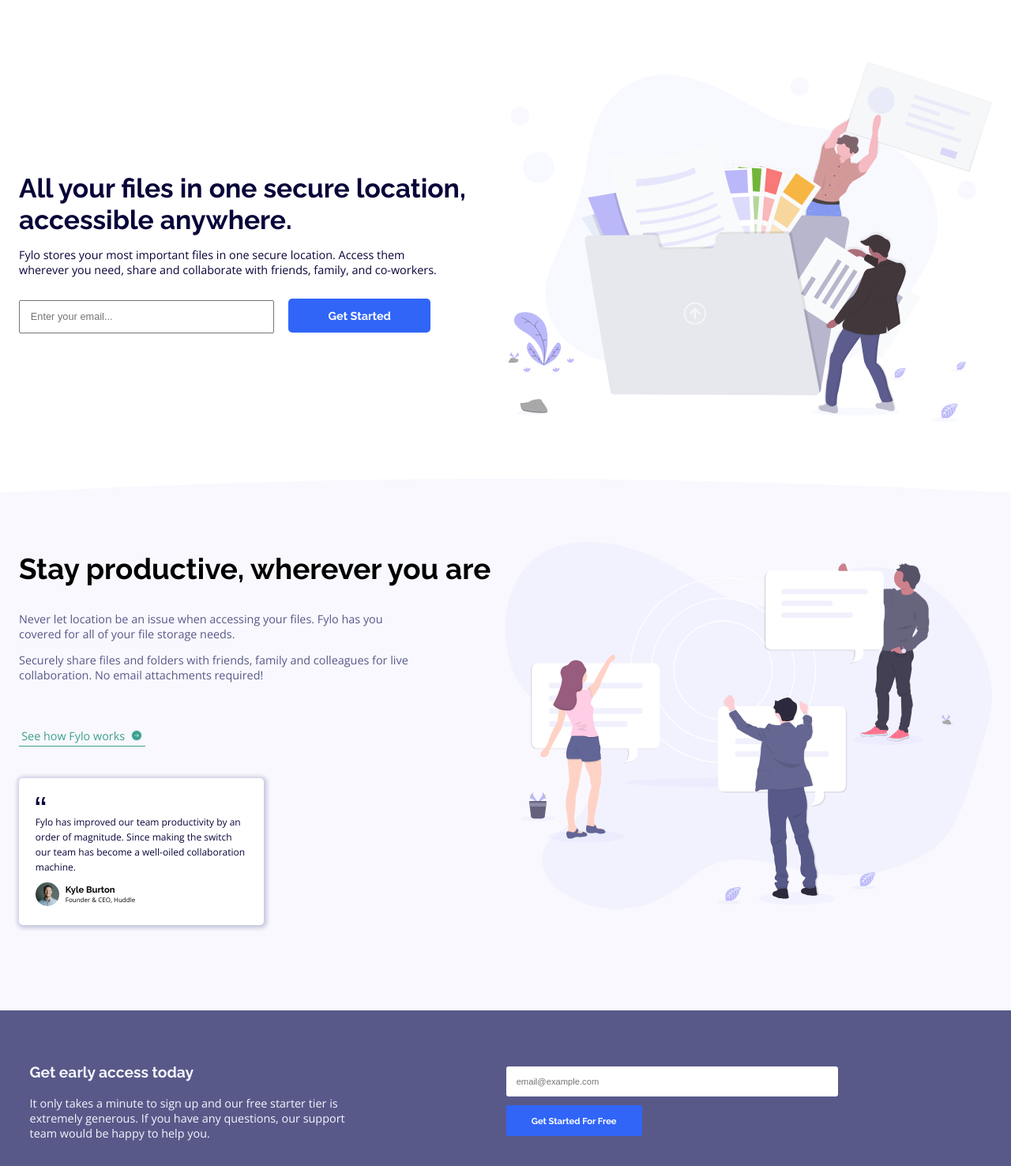
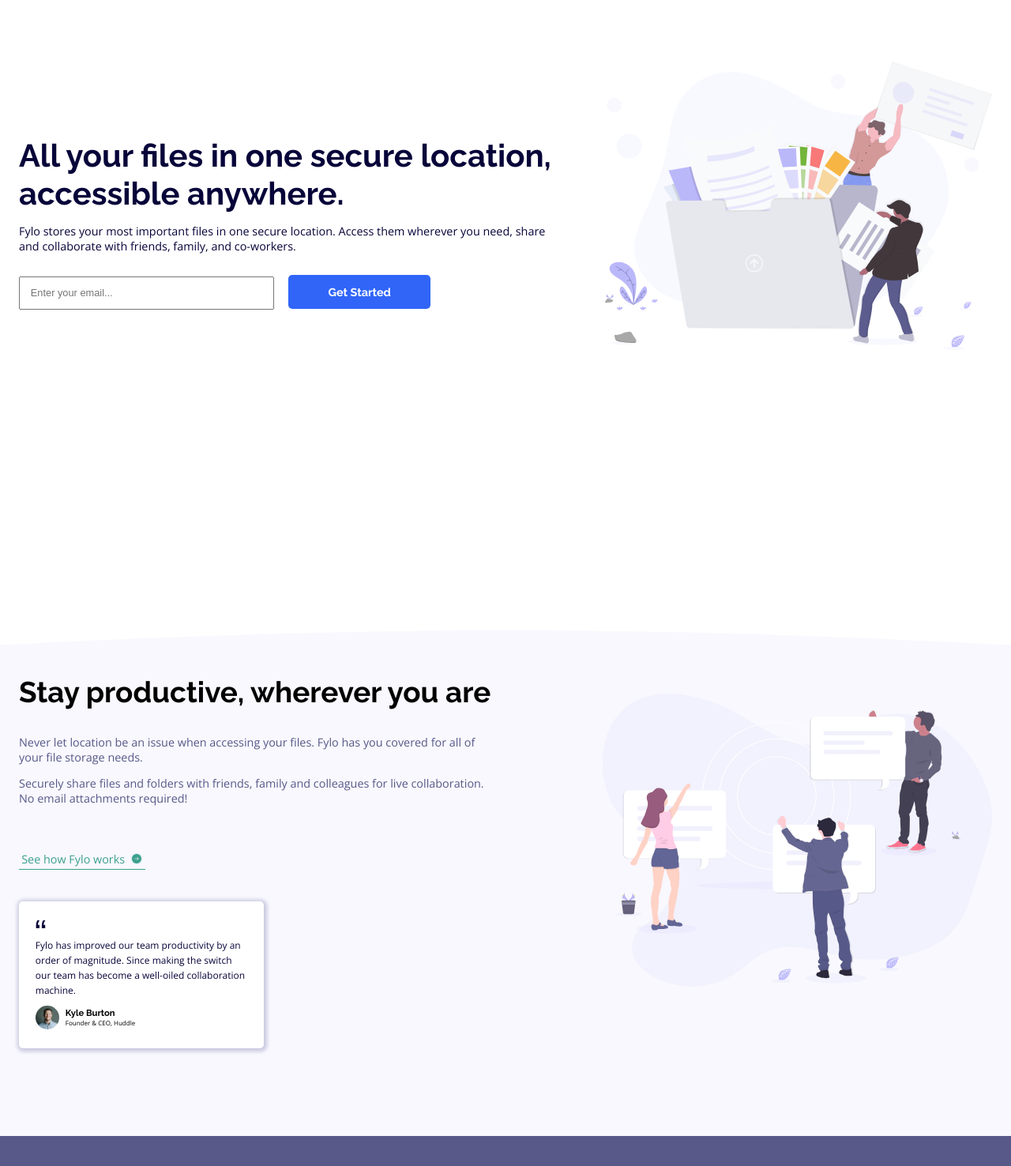
Before and after one commit to sharipoff-0-1/Fylo-landing-page, a plain HTML site: page index.html in a window 1280 px wide. Shown: the part 120-1596 px from the top of the page at 79% size. Drawn offline with nearby package versions, Linux system fonts and the light colour scheme.

Commit message:
more changes

```diff
--- a/css/style.css
+++ b/css/style.css
@@ -76,6 +76,7 @@ nav {
 /* hero */
 
 #hero {
+  height: 50em;
   padding-bottom: 3em;
 }
 
@@ -336,6 +337,11 @@ footer {
     margin-left: 2em;
   }
 
+  #hero,
+  #feature {
+    min-height: 40em;
+  }
+
   .hero,
   .features,
   .footer,
@@ -354,16 +360,16 @@ footer {
   }
 
   .hero-img {
-    max-width: 50%;
+    max-width: 40%;
   }
 
   .hero-title {
-    font-size: 2.1rem;
+    font-size: 2.5rem;
     line-height: 1.2;
   }
 
   .intro {
-    max-width: 50%;
+    max-width: 60%;
     text-align: left;
     padding-right: 2em;
   }
@@ -381,13 +387,13 @@ footer {
     background: url(/images/bg-curve-desktop.svg);
     background-repeat: no-repeat;
     background-size: cover;
-    background-position: top center;
+    background-position: center center;
   }
 
   .features-block {
     flex-direction: column;
     justify-content: center;
-    max-width: 50%;
+    max-width: 60%;
   }
 
   .features-title {
@@ -396,16 +402,20 @@ footer {
   }
 
   .features-text {
-    padding-right: 7rem;
+    padding-right: 8rem;
   }
 
   .feature-img {
-    max-width: 50%;
+    max-width: 40%;
   }
 
   .see-more,
   .quote {
     margin-left: 0;
+  }
+
+  #subscription {
+    padding: 3rem 0;
   }
 
   .subs-content {
```
